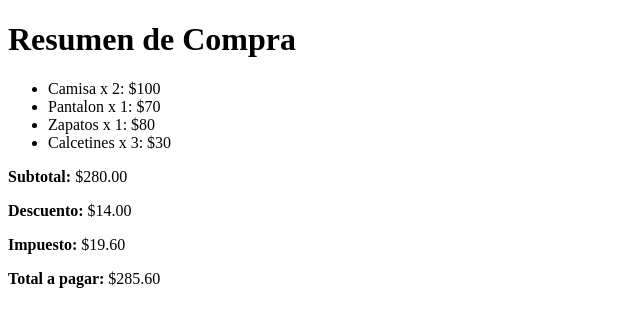
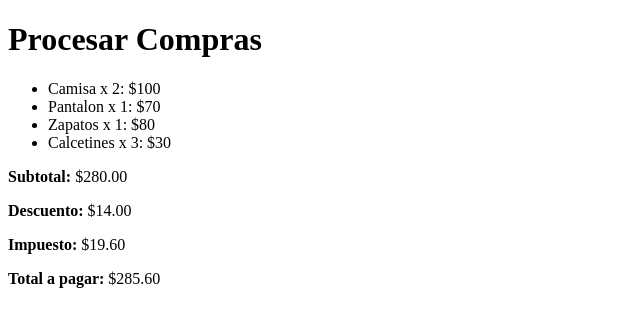
Before and after one commit to HugoRodriguez2022/DESARROLLO_VII_HUGO_RODRIGUEZ, a PHP site: page /PARCIALES/PARCIAL_1/procesar_compras.php in a window 1280 px wide. Shown: the top 327 px of the page, without its empty margins (0-640 px from the left). Run offline with PHP 8.4, Linux system fonts and the light colour scheme.

Commit message:
Archivo procesar_compras.php añadido correctamente

```diff
--- a/PARCIALES/PARCIAL_1/procesar_compras.php
+++ b/PARCIALES/PARCIAL_1/procesar_compras.php
@@ -22,7 +22,7 @@ foreach ($carrito as $producto => $cantidad) {
     $subtotal += $productos[$producto] * $cantidad;
 }
 
-// Calcular descuento, impuesto y total
+
 $descuento = calcular_descuento($subtotal);
 $impuesto = aplicar_impuesto($subtotal);
 $total = calcular_total($subtotal, $descuento, $impuesto);
@@ -35,7 +35,7 @@ $total = calcular_total($subtotal, $descuento, $impuesto);
     <title>Resumen de Compra</title>
 </head>
 <body>
-    <h1>Resumen de Compra</h1>
+    <h1>Procesar Compras</h1>
     <ul>
         <?php foreach ($carrito as $producto => $cantidad): ?>
             <?php if ($cantidad > 0): ?>
```
